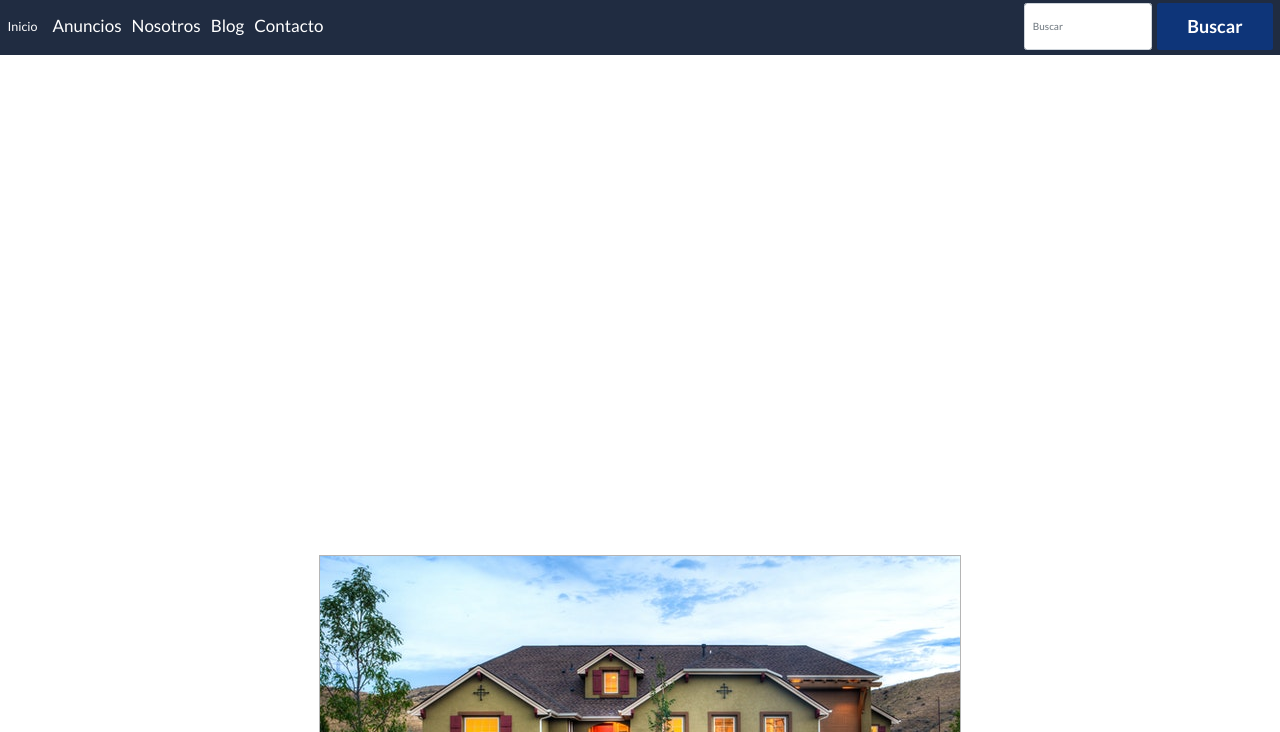
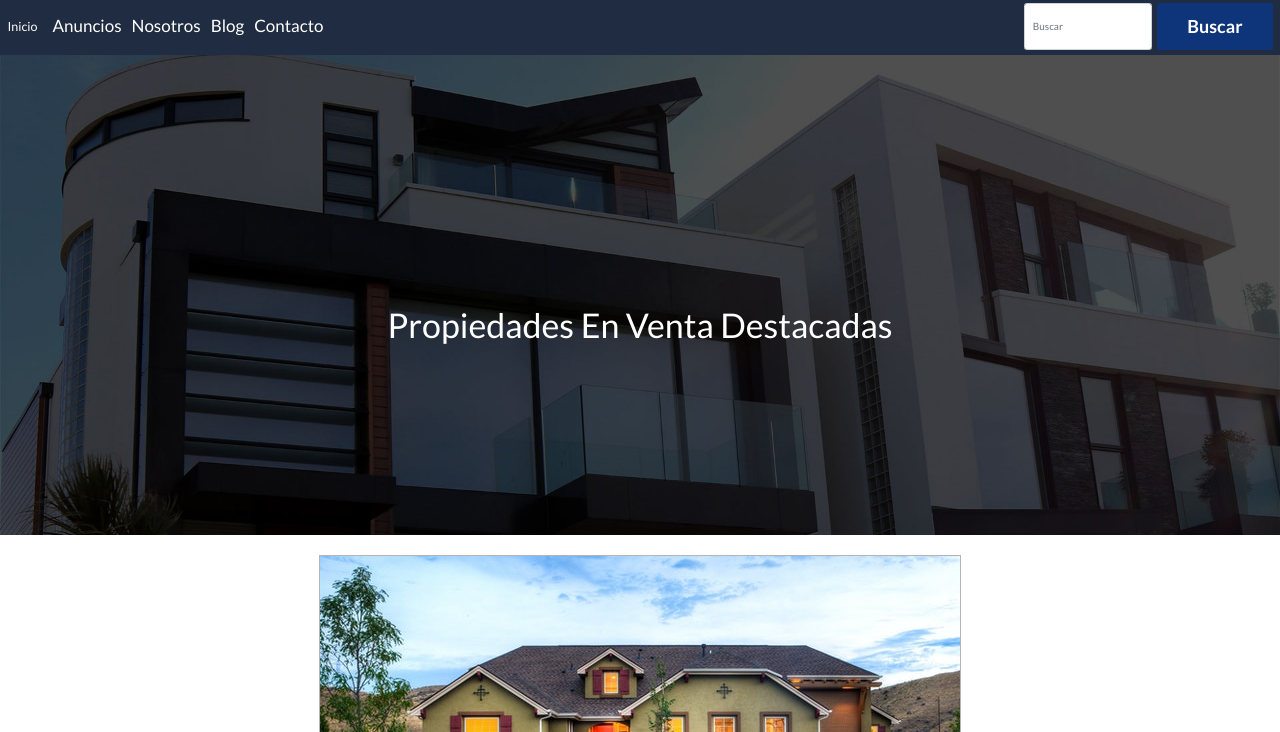
Before and after one commit to Allemma/ProyectoCoder, a website: page index.html in a window 1280 px wide. Shown: the part 68-800 px from the top of the page. Drawn offline with nearby package versions, Linux system fonts and the light colour scheme; files that its build step writes are made by us from their sources; the site is published under a folder, as on GitHub Pages, so addresses that start at the root find nothing; files whose address does not match are found by name.

Commit message:
imagen principal

```diff
--- a/scss/_globales.scss
+++ b/scss/_globales.scss
@@ -21,7 +21,7 @@ body {
     background-color: $colorPrincipal;
     }
 .descripcion-inicio {
-    background-image: url(/img/header.jpg);
+    background-image: url(..img/header.jpg);
     background-position: center;
     background-size: cover;
     height: 60vh;
```
